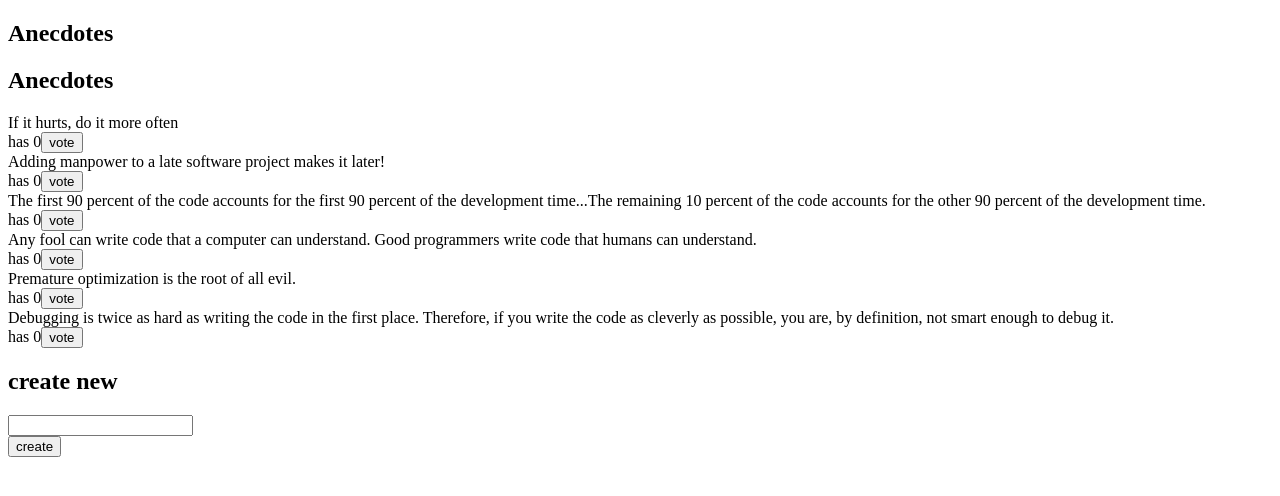
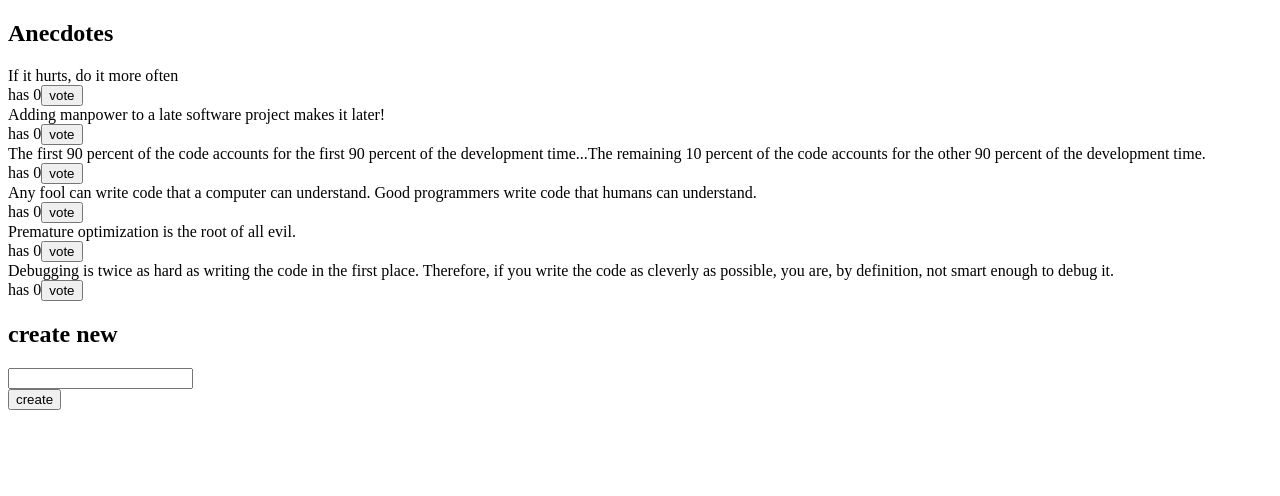
Before and after one commit to aiaiaida/FullStackOpen-part6, a React (Vite) app in the folder anecdotes/: page / in a window 1280 px wide. Shown: the top 496 px of the page. Built offline with nearby package versions, Linux system fonts and the light colour scheme.

Commit message:
6.5 done

```diff
--- a/anecdotes/src/components/AnecdoteList.jsx
+++ b/anecdotes/src/components/AnecdoteList.jsx
@@ -2,6 +2,7 @@ import { useAnecdotes, useAnecdotesActions } from "../store"
 
 const AnecdoteList = () => {
   const anecdotes = useAnecdotes()
+  const sorted = anecdotes.toSorted((a,b) => b.votes - a.votes)
 
   const { vote } = useAnecdotesActions()
   const voteAnecdote = (id) => {
@@ -10,8 +11,7 @@ const AnecdoteList = () => {
 
   return (
     <div>
-      <h2>Anecdotes</h2>
-      {anecdotes.map((anecdote) => (
+      {sorted.map((anecdote) => (
         <div key={anecdote.id}>
           <div>{anecdote.content}</div>
           <div>
```
